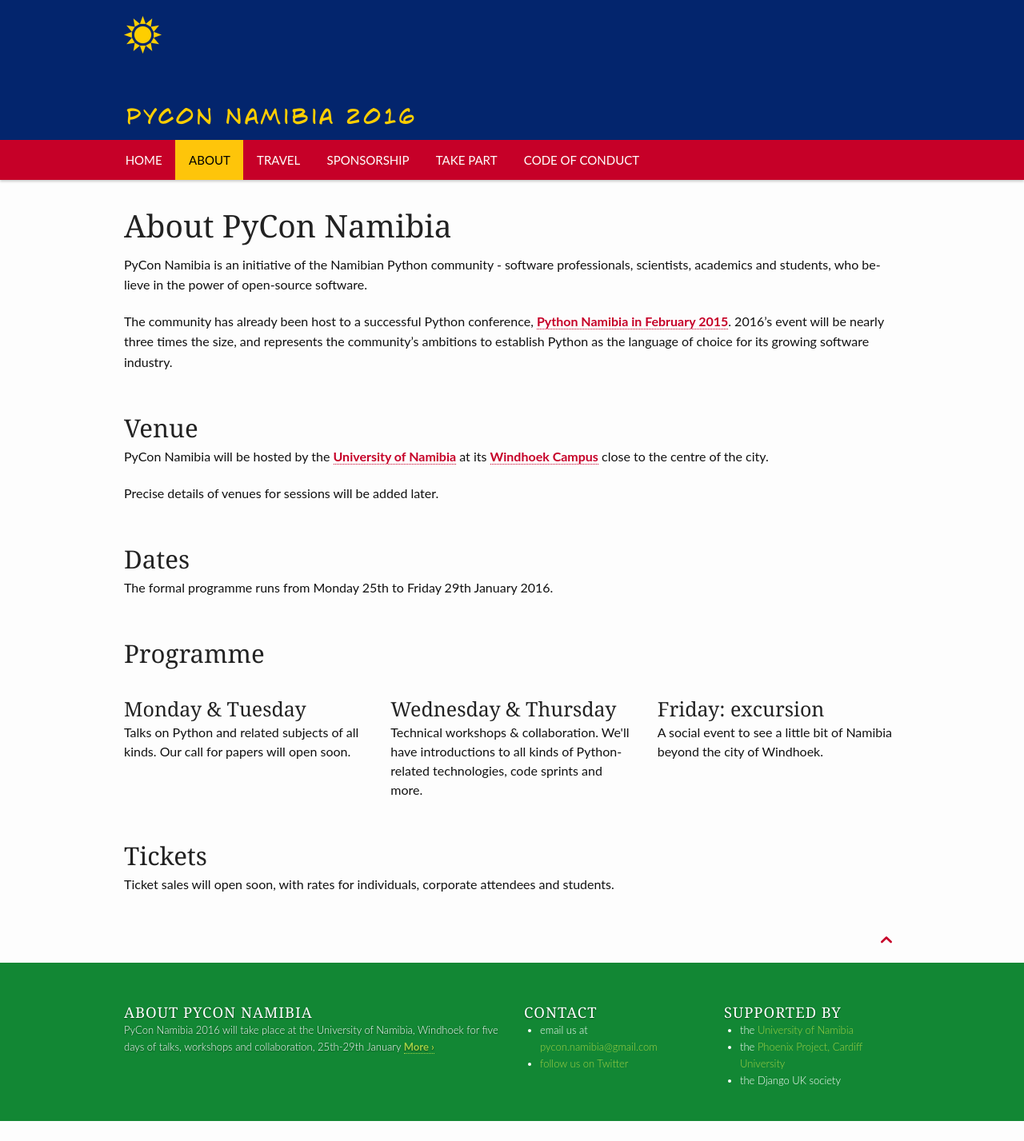
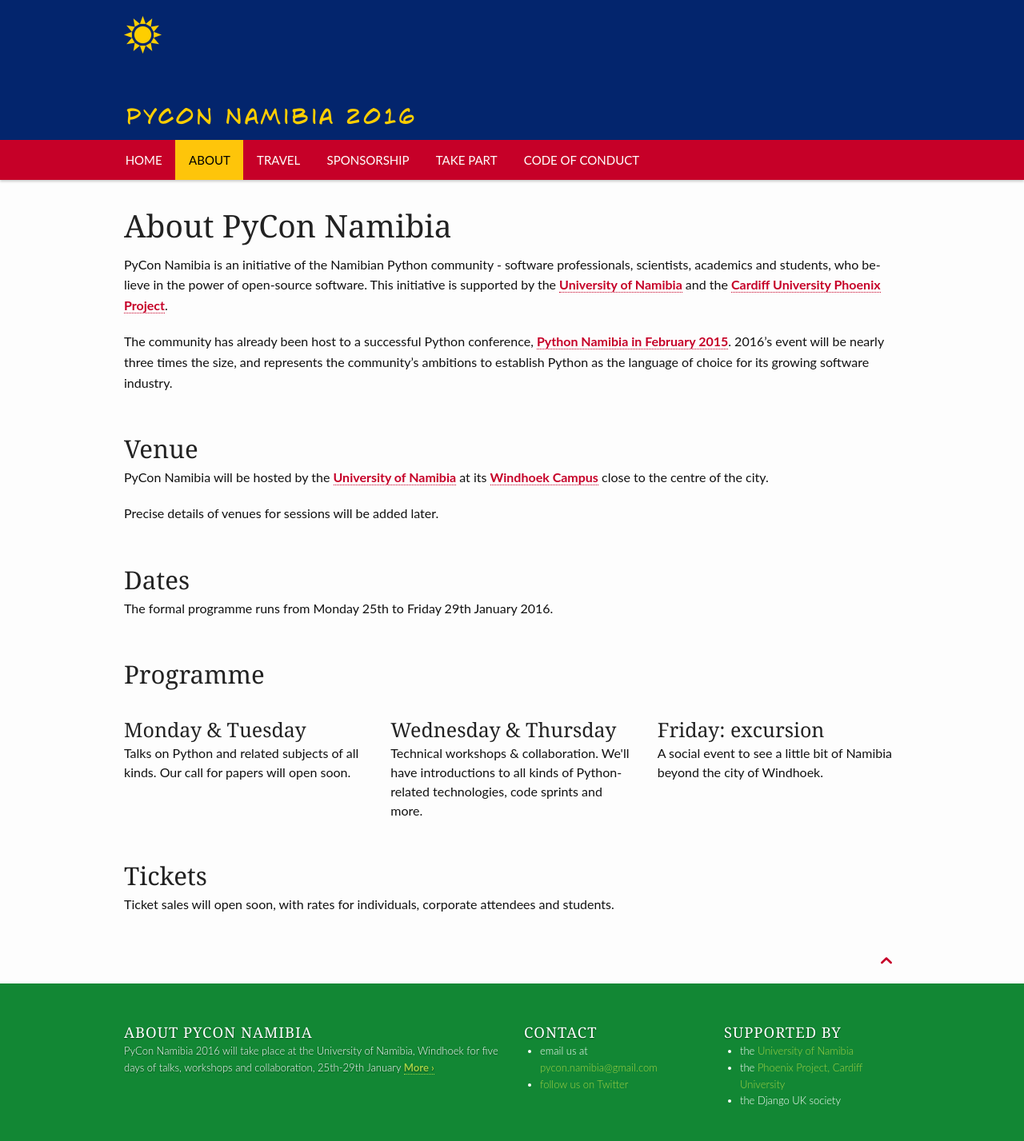
Before and after one commit to python-namibia/python-namibia.github.io-2016, a Jekyll site: the page built from pages/about.md, in a window 1280 px wide. Shown: the whole page at 80% size. Built offline with Jekyll 4.4.1, drawn with Linux system fonts in a browser that asks for light colours; before the commit the page ends 1402 px from its top, so only the background shows below that.

Commit message:
Adding similar section to the about page.
This is a bit of a repetition but at least puts things front and
center...

```diff
--- a/pages/about.md
+++ b/pages/about.md
@@ -3,8 +3,11 @@
 title: "About PyCon Namibia"
 permalink: "/about/"
 ---
-PyCon Namibia is an initiative of the Namibian Python community - software professionals,
-scientists, academics and students, who believe in the power of open-source software.
+PyCon Namibia is an initiative of the Namibian Python community - software
+professionals, scientists, academics and students, who believe in the power of
+open-source software. This initiative is supported by the [University of
+Namibia](http://www.unam.na/) and the [Cardiff University Phoenix
+Project](http://www.cardiff.ac.uk/phoenix-project).
 
 The community has already been host to a successful Python conference, [Python Namibia in February 2015](http://python-namibia.org). 2016's event will be nearly three times the size, and represents the community's ambitions to establish Python as the language of choice for its growing software industry.
 
```
